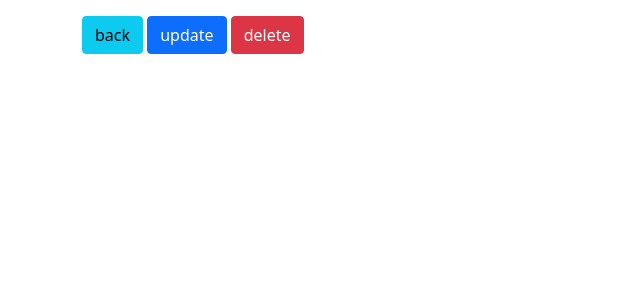
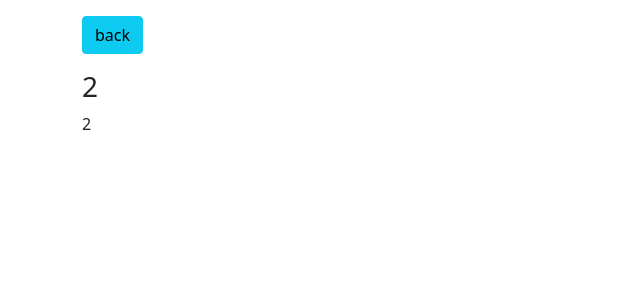
Before and after one commit to shreyaxnz/dj_ajax, a Django app: page /17/ in a window 1280 px wide. Shown: the top 300 px of the page, without its empty margins (0-640 px from the left). Run offline with Django 5.2, Linux system fonts and the light colour scheme; data comes from the database, SQL or seed files in the repository; both versions use the stored data as it was after the commit; some libraries are stand-ins or nearby versions.

Commit message:
Worked on post detail page

```diff
--- a/src/posts/static/posts/detail.js
+++ b/src/posts/static/posts/detail.js
@@ -1,6 +1,8 @@
 console.log('hello world detail')
-
+const postBox = document.getElementById('post-box')
 const backBtn = document.getElementById('back-btn')
+const updateBtn = document.getElementById('update-btn')
+const deleteBtn = document.getElementById('delete-btn')
 const url = window.location.href + "data/"
 const spinnerBox = document.getElementById('spinner-box')
 
@@ -13,6 +15,28 @@ $.ajax({
     url: url,
     success: function(response){
         console.log(response)
+        const data = response.data
+
+        if (data.logged_in !== data.author){
+            console.log('different')
+        } else {
+            console.log('the same')
+            updateBtn.classList.remove('not-visible')
+            deleteBtn.classList.remove('not-visible')
+        }
+
+        const titleEl = document.createElement('h3')
+        titleEl.setAttribute('class', 'mt-3')
+
+        const bodyEl = document.createElement('p')
+        bodyEl.setAttribute('class', 'mt-1')
+
+        titleEl.textContent = data.title
+        bodyEl.textContent = data.body
+
+        postBox.appendChild(titleEl)
+        postBox.appendChild(bodyEl)
+
         spinnerBox.classList.add('not-visible')
     },
     error: function(error){
--- a/src/posts/templates/posts/detail.html
+++ b/src/posts/templates/posts/detail.html
@@ -10,8 +10,8 @@
 {% block content %}
 
     <button id ="back-btn" class="btn btn-info">back</button>
-    <button id="update-btn" class="btn btn-primary">update</button>
-    <button id="delete-btn" class="btn btn-danger">delete</button>
+    <button id="update-btn" class="btn btn-primary not-visible">update</button>
+    <button id="delete-btn" class="btn btn-danger not-visible">delete</button>
     <div id="spinner-box" class="text-center">
         <div class="spinner-border" role="status"></div>
     </div>
```
Also changed, not shown: src/db.sqlite3.
